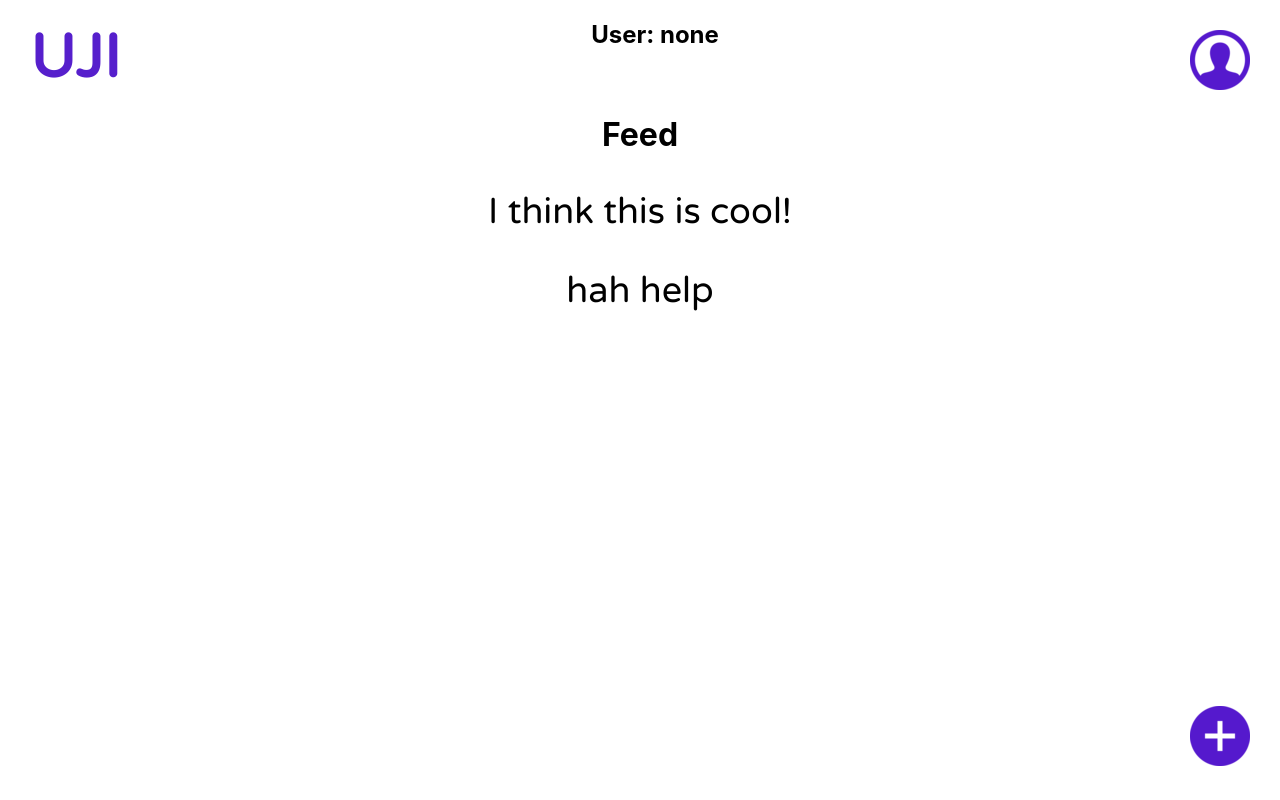
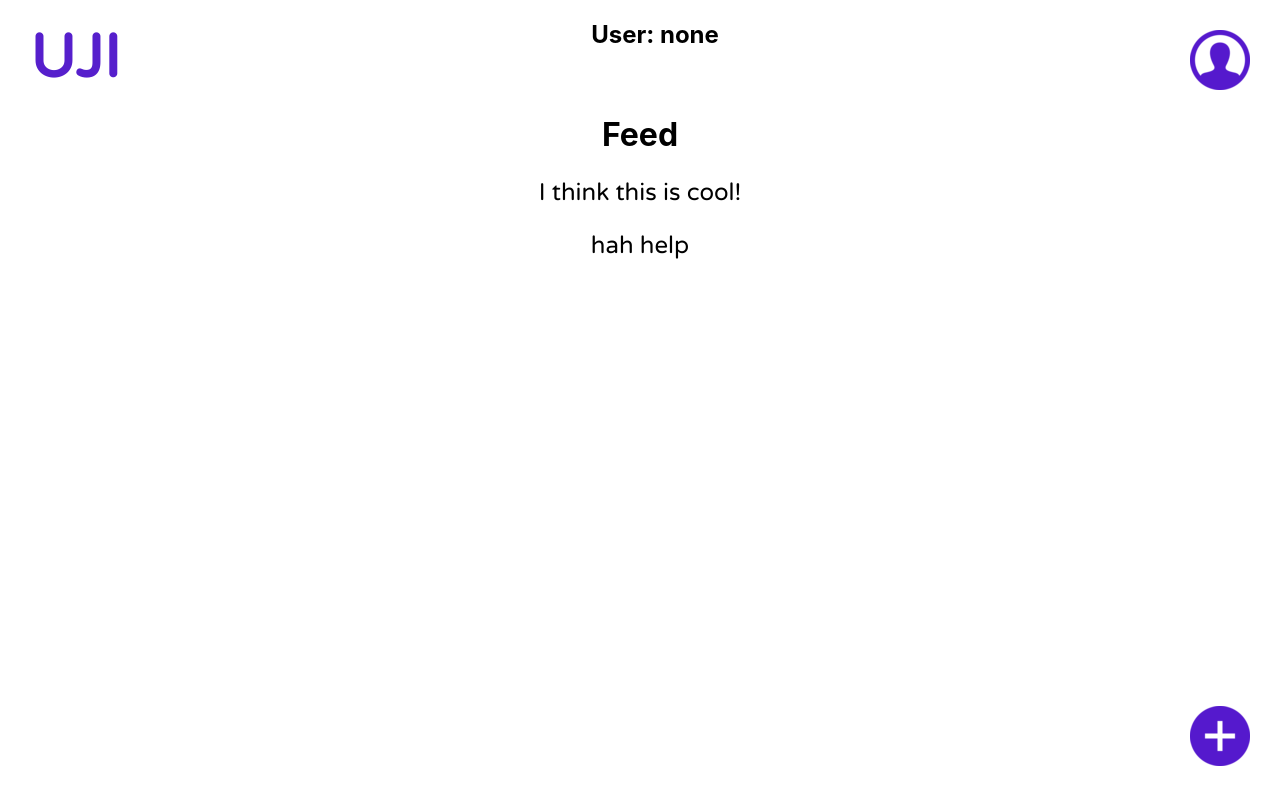
Before and after one commit to sembry/Uji, a React (Create React App) app in the folder uji/: page /feed in a window 1280 px wide. Built offline with nearby package versions, Linux system fonts and the light colour scheme.

Commit message:
update styling for post text

```diff
--- a/uji/src/App.js
+++ b/uji/src/App.js
@@ -48,7 +48,7 @@ class ParentComponent extends React.Component{
           <Router>
             <Switch>
               <Route path="/login" render={()=><Login setUser={this.setUser.bind(this)} />} />
-              <Route path="/feed" component={Feed} />
+              <Route path="/feed" render={() => <Feed user={this.state.user} />} />
               <Route path="/postform" render={() => <PostForm user={this.state.user} />} />
               <Route path="/register" render={() => <Register setUser={this.setUser.bind(this)} />} />
             </Switch>
--- a/uji/src/Components/PostComponent.css
+++ b/uji/src/Components/PostComponent.css
@@ -24,6 +24,6 @@
   font-family: 'Varela Round', sans-serif;
   font-style: normal;
   font-weight: normal;
-  font-size: 36px;
+  font-size: 24px;
   color: var(--main-txt-color);
 }
--- a/uji/src/Components/PostComponent.js
+++ b/uji/src/Components/PostComponent.js
@@ -9,12 +9,9 @@ class Post extends React.Component {
   render() {
     return (
       <div className = "Post">
-        <div className = "username">
-           <p>{this.props.username}</p>
-        </div>
         <div className = "postText">
-          <p>{this.props.postText}</p>
-        </div>
+           <p>{this.props.postText}</p>
+         </div>
       </div>
     );
   }
```
